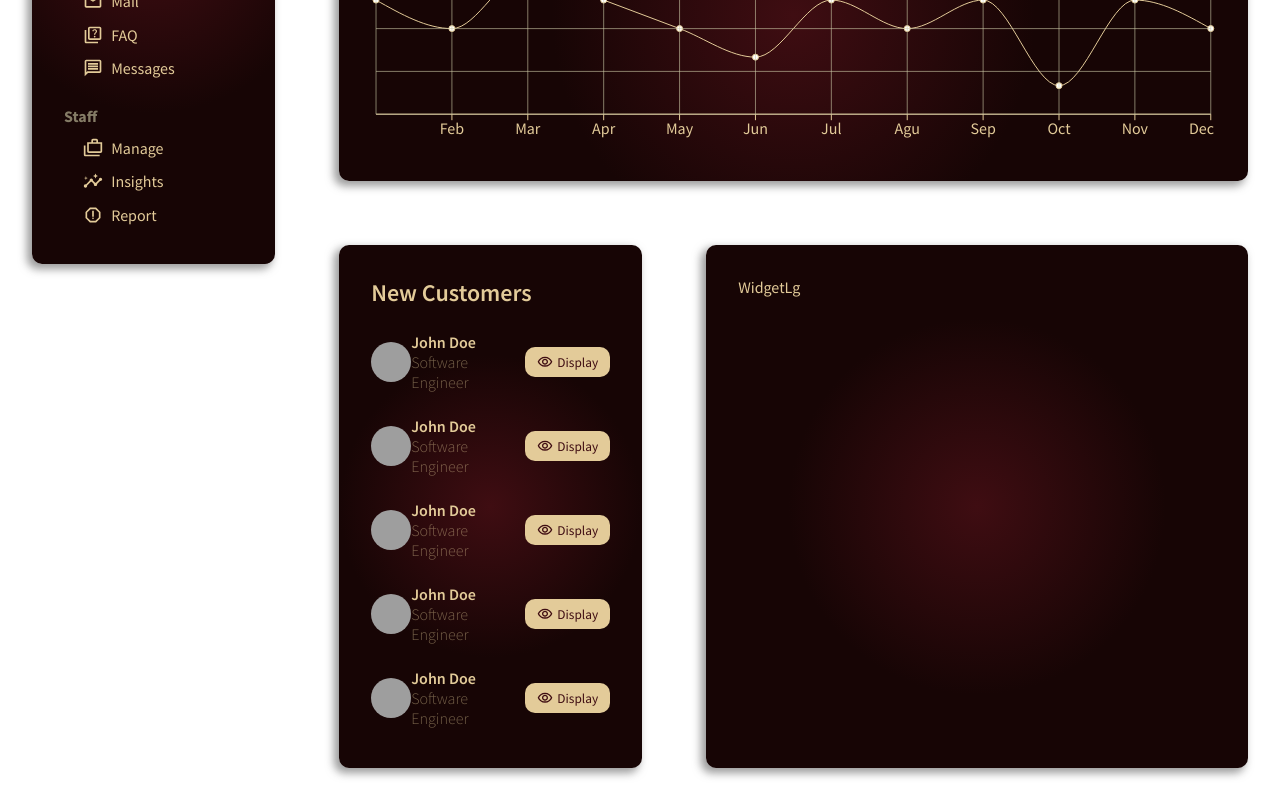
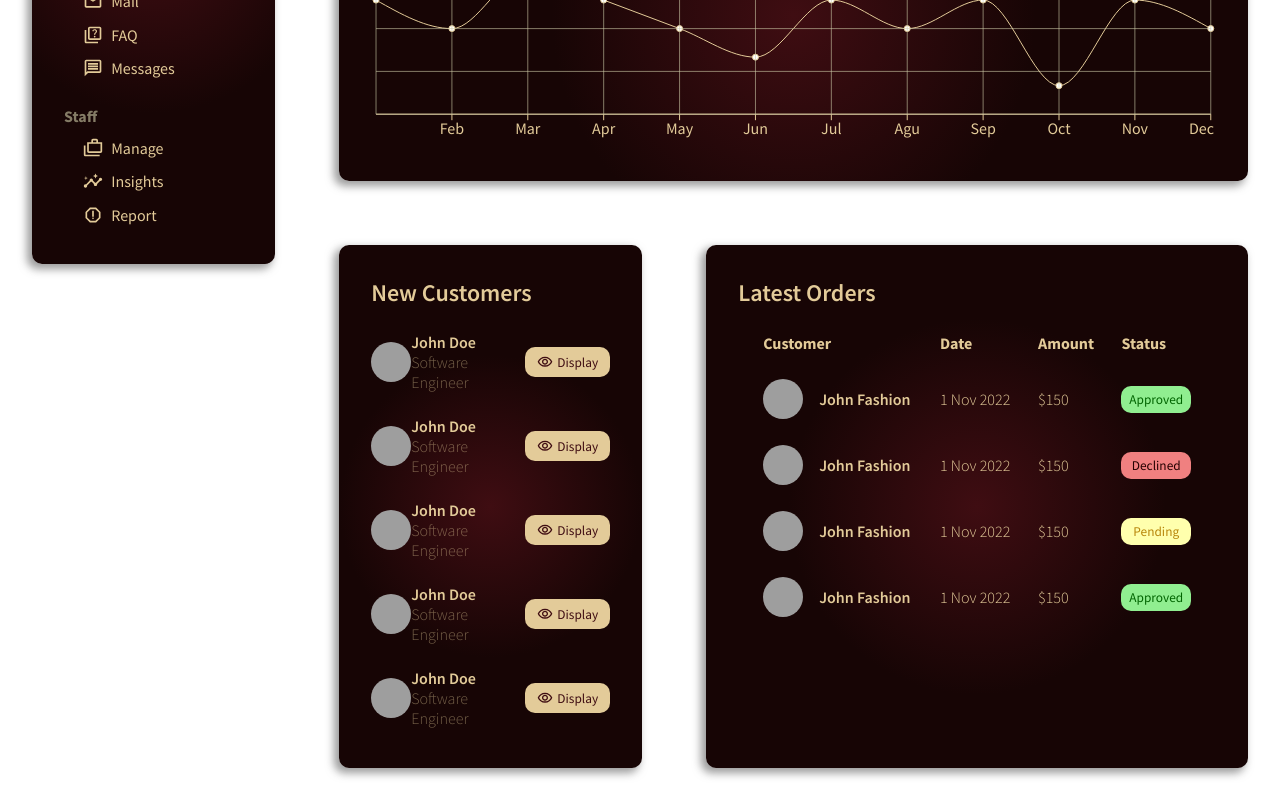
Before and after one commit to reshadintec/thof, a React (Create React App) app in the folder dashboard/: page / in a window 1280 px wide. Shown: the part 504-1304 px from the top of the page. Built offline with nearby package versions, Linux system fonts and the light colour scheme; grey boxes are pictures that could not be loaded.

Commit message:
home page done

```diff
--- a/dashboard/src/components/widgetLg/WidgetLg.jsx
+++ b/dashboard/src/components/widgetLg/WidgetLg.jsx
@@ -1,6 +1,58 @@
 import "./widgetLg.css"
 export default function WidgetLg() {
+  const Button = ({type}) =>{
+    return <button className={"widgetLgButton " + type} >{type}</button>
+  }
   return (
-    <div className="widgetLg">WidgetLg</div>
+    <div className="widgetLg">
+      <span className="widgetLgTitle">Latest Orders</span>
+      <table className="widgetLgTable">
+        <tr className="widgetLgTr">
+          <th className="widgetLgTh">Customer</th>
+          <th className="widgetLgTh">Date</th>
+          <th className="widgetLgTh">Amount</th>
+          <th className="widgetLgTh">Status</th>
+        </tr>
+        <tr className="widgetLgTr">
+          <td className="widgetLgUser">
+            <img src="https://images.pexels.com/photos/2269872/pexels-photo-2269872.jpeg?auto=compress&cs=tinysrgb&w=1260&h=750&dpr=2" alt="profile-pic" className="widgetLgImg" />
+            <span className="widgetLgName">John Fashion</span>
+          </td>
+          <td className="widgetLgDate"> 1 Nov 2022</td>
+          <td className="widgetLgAmount">$150</td>
+          <td className="widgetLgStatus"><Button type="Approved"/></td>
+        </tr>
+
+        <tr className="widgetLgTr">
+          <td className="widgetLgUser">
+            <img src="https://images.pexels.com/photos/2269872/pexels-photo-2269872.jpeg?auto=compress&cs=tinysrgb&w=1260&h=750&dpr=2" alt="profile-pic" className="widgetLgImg" />
+            <span className="widgetLgName">John Fashion</span>
+          </td>
+          <td className="widgetLgDate"> 1 Nov 2022</td>
+          <td className="widgetLgAmount">$150</td>
+          <td className="widgetLgStatus"><Button type="Declined"/></td>
+        </tr>
+
+        <tr className="widgetLgTr">
+          <td className="widgetLgUser">
+            <img src="https://images.pexels.com/photos/2269872/pexels-photo-2269872.jpeg?auto=compress&cs=tinysrgb&w=1260&h=750&dpr=2" alt="profile-pic" className="widgetLgImg" />
+            <span className="widgetLgName">John Fashion</span>
+          </td>
+          <td className="widgetLgDate"> 1 Nov 2022</td>
+          <td className="widgetLgAmount">$150</td>
+          <td className="widgetLgStatus"><Button type="Pending"/></td>
+        </tr>
+
+        <tr className="widgetLgTr">
+          <td className="widgetLgUser">
+            <img src="https://images.pexels.com/photos/2269872/pexels-photo-2269872.jpeg?auto=compress&cs=tinysrgb&w=1260&h=750&dpr=2" alt="profile-pic" className="widgetLgImg" />
+            <span className="widgetLgName">John Fashion</span>
+          </td>
+          <td className="widgetLgDate"> 1 Nov 2022</td>
+          <td className="widgetLgAmount">$150</td>
+          <td className="widgetLgStatus"><Button type="Approved"/></td>
+        </tr>
+      </table>
+    </div>
   )
 }
--- a/dashboard/src/components/widgetLg/widgetLg.css
+++ b/dashboard/src/components/widgetLg/widgetLg.css
@@ -10,3 +10,55 @@
   background: radial-gradient(circle, rgba(63,13,18,1) 0%, rgba(23,5,5,1) 50%);
   color:#e3cb99;
 }
+
+.widgetLgTitle{
+  font-size: 1.5rem;
+  font-weight: 600;
+}
+
+.widgetLgTable{
+  width: 100%;
+  border-spacing: 1.5em;
+}
+
+.widgetLgTh{
+  text-align: left;
+}
+
+.widgetLgUser{
+  display: flex;
+  align-items: center;
+  font-weight: 600;
+}
+
+.widgetLgImg{
+  width: 40px;
+  height: 40px;
+  border-radius: 50%;
+  object-fit: cover;
+  margin-right: 1em;
+}
+
+.widgetLgButton{
+  width: 100%;
+  padding: 5px 7px;
+  border-radius: 10px;
+  border:none;
+}
+.widgetLgButton.Approved{
+  background-color: lightgreen;
+  color:darkgreen
+}
+
+.widgetLgButton.Declined{
+  background-color: lightcoral;
+  color: #250000;
+}
+
+.widgetLgButton.Pending{
+  background-color: rgb(255, 255, 173);
+  color: darkgoldenrod;
+}
+.widgetLgDate, .widgetLgAmount{
+  font-weight: 300;
+}
```
